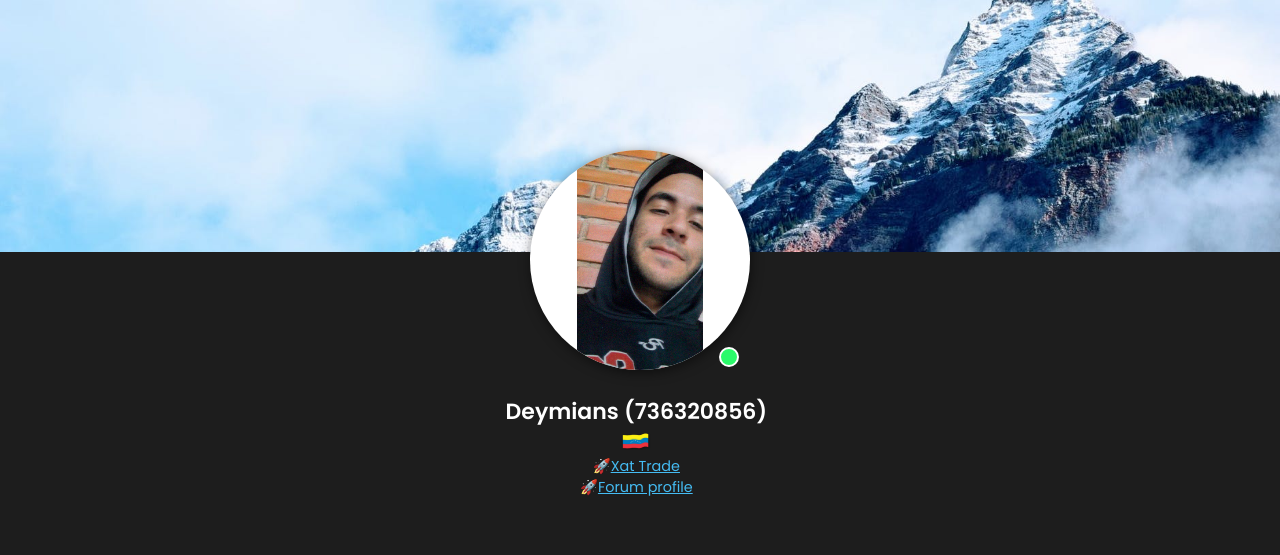
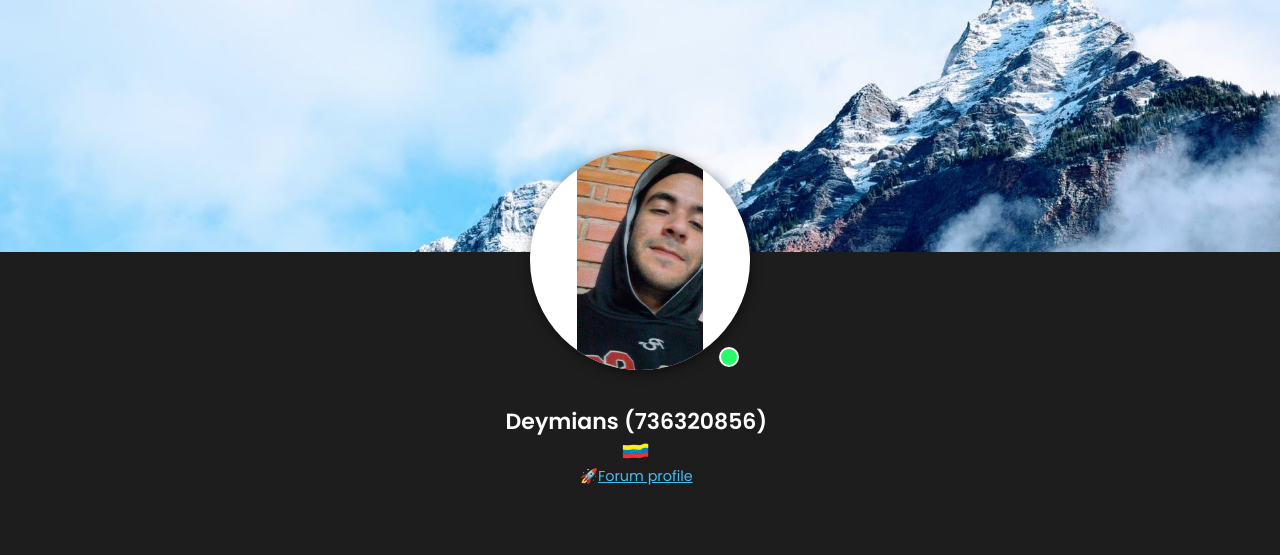
Before and after one commit to yhonnyagm/Deymians, a plain HTML site: page index.html in a window 1280 px wide. Drawn offline with Linux system fonts and the light colour scheme.

Commit message:
Update index.html

```diff
--- a/index.html
+++ b/index.html
@@ -28,7 +28,6 @@
     <div class="container">
       <div class="child"><h2><font color="white">Deymians (736320856)</font></h2>
       <p><img src="/ve.png  " alt="Deymians" /></p>
-      <p>🚀<font color="white"><a href="https://xat.com/Trade">Xat Trade</a></font></p>
       <p>🚀<a href="https://forum.xat.com/profile/43783/">Forum profile</a></p>
       <p></p>
       </div>
```
